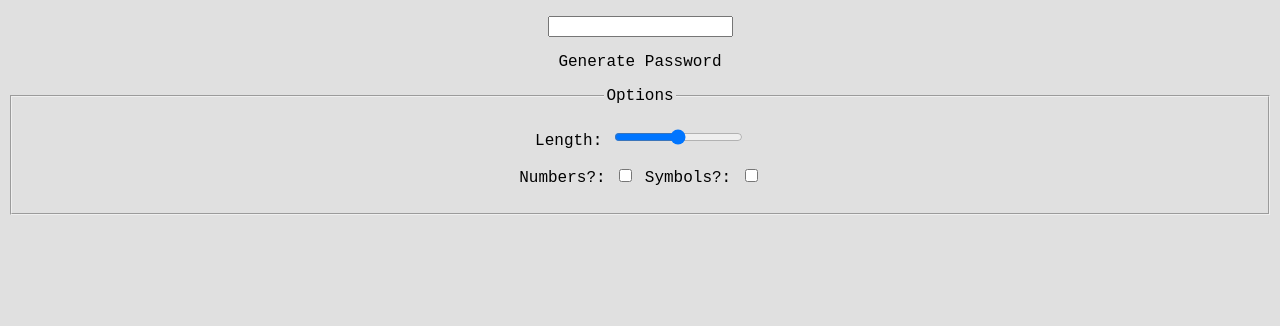
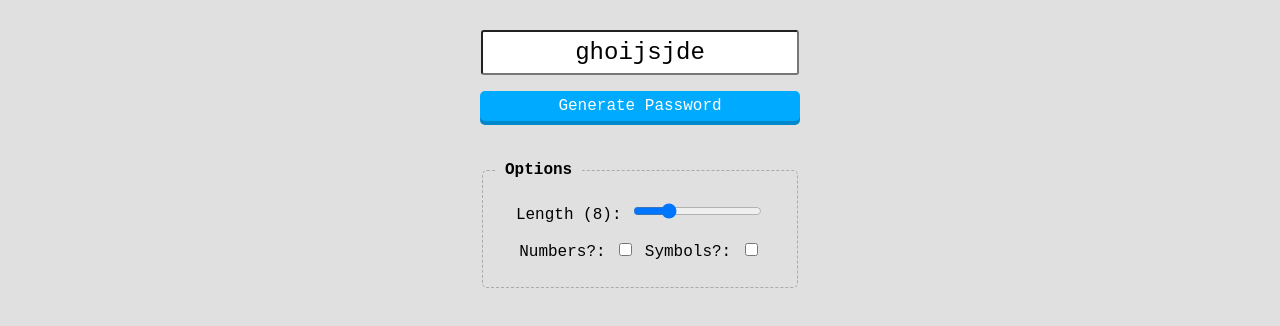
Before and after one commit to YuiFujiwara/js_PasswordGenerator, a plain HTML site: page index.html in a window 1280 px wide. Drawn offline with Linux system fonts and the light colour scheme.

Commit message:
Add files via upload
ボタンを動作させる

```diff
--- a/index.html
+++ b/index.html
@@ -9,20 +9,87 @@
    font-family: 'Courier New', sans-serif;
    text-align: center;
  }
+  .container {
+    width: 320px;
+    margin: 30px auto;
+  }
+  input[type="text"] {
+    width: 300px;
+    padding: 7px;
+    border-radius: 3px;
+    font-size: 24px;
+    font-family: 'Courier New', sans-serif;
+    text-align: center;
+  }
+   #btn {
+     color: #fff;
+     background: #00aaff;
+     padding: 6px;
+     border-radius: 5px;
+     box-shadow: 0 4px #0088cc;
+     cursor: pointer;
+   }
+   #btn:hover {
+     opacity: 0.8;
+   }
+   fieldset {
+     margin-top: 40px;
+     border: 1px dashed #aaa;
+     border-radius: 5px;
+     text-align: left;
+   }
+   legend {
+     font-weight: bold;
+     padding: 0 10px;
+   }
+   fieldset p{
+     text-align: center;
+   }
  </style>
 </head>
 <body>
   <div class="container">
-    <p><input type="text"></p>
+    <p><input type="text" id="result"></p>
     <p><div id="btn">Generate Password</div></p>
     <fieldset>
       <legend>Options</legend>
-      <p>Length: <input type="range"></p>
+      <p>Length (<span id="label">8</span>): <input type="range" id="slider" value="8" min="4" max="20"></p>
       <p>
       Numbers?: <input type="checkbox">
       Symbols?: <input type="checkbox">
     </p>
   </fieldset>
   </div>
+  <!-- container -->
+  <script>
+  (function() {
+    'use strict';
+
+    var slider = document.getElementById('slider');
+    var label = document.getElementById('label');
+    var btn = document.getElementById('btn');
+    var result = document.getElementById('result');
+
+    function getPassword() {
+      result.value = 'ghoijsjde';
+    }
+
+    slider.addEventListener('change', function() {
+      label.innerHTML = this.value;
+    });
+
+    btn.addEventListener('click', function(){
+      getPassword();
+      // result.value = 'ghoijsjde';
+    });
+
+    result.addEventListener('click', function(){
+      this.select();
+    });
+
+    getPassword();
+
+  })();
+  </script>
 </body>
 </html>
```
